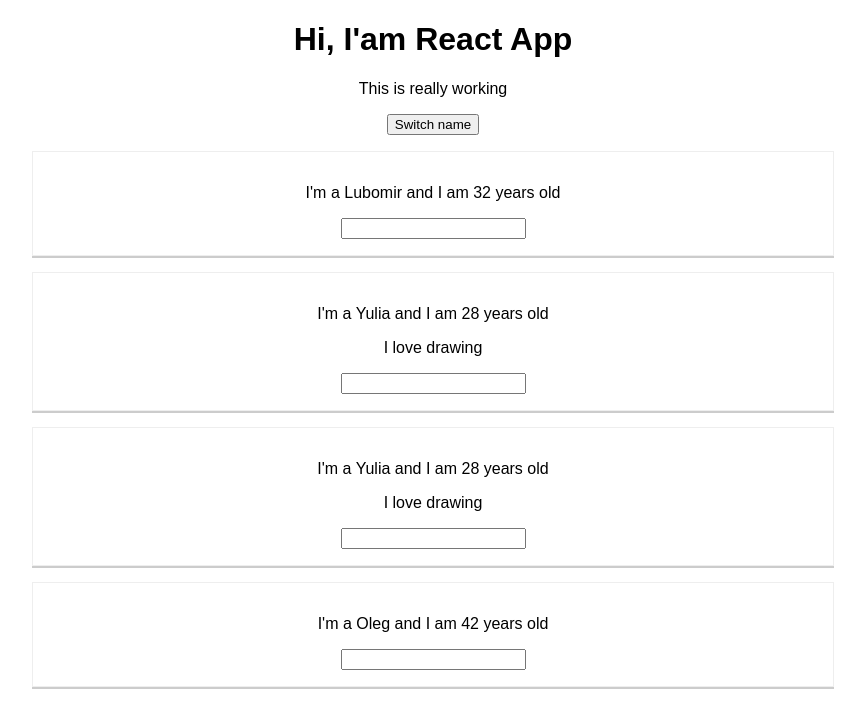
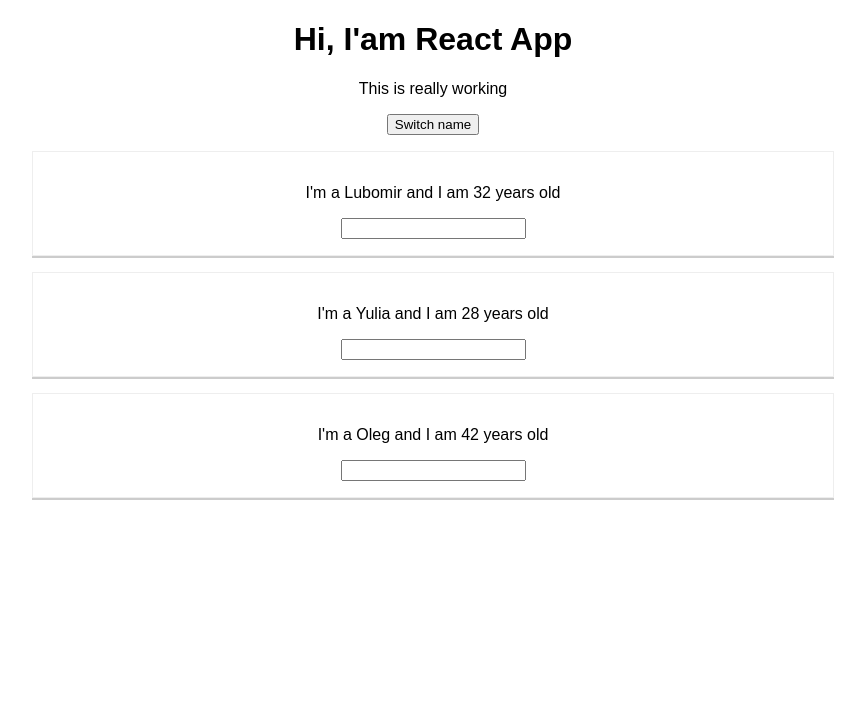
Before and after one commit to lubomirKavetskiy/udemy-course, a React (Create React App) app: page / in a window 1280 px wide. Both pictures are taken after a click on the button "Switch name". Shown: the top 728 px of the page, without its empty margins (207-1072 px from the left). Built offline with nearby package versions, Linux system fonts and the light colour scheme.

Commit message:
l-45: Output lists

```diff
--- a/src/App.js
+++ b/src/App.js
@@ -29,7 +29,7 @@ class App extends Component {
   nameChangeHendler = (event) => {
     this.setState({
       persons: [
-        {name: `Lubomir_2050`, age: 32},
+        {name: `Lubomir_2060`, age: 32},
         {name: event.target.value, age: 28},
         {name: `Oleg`, age: 64},
       ]
@@ -55,7 +55,7 @@ class App extends Component {
     if( this.state.showPersons ) {
       persons = (
         <div>
-          <Person
+          {/* <Person
             name = {this.state.persons[0].name}
             age = {this.state.persons[0].age}
             click = {this.switchNameHandler.bind(this, `Lubomir_2020`)}
@@ -69,12 +69,19 @@ class App extends Component {
           <Person
             name = {this.state.persons[1].name}
             age = {this.state.persons[1].age}>
-            <Drawing todo = "drawing"/>
+            <Drawing todo = "smiling"/>
           </Person>
           <Person
             name = {this.state.persons[2].name}
             age = {this.state.persons[2].age}
-          />
+          /> */}
+
+          {this.state.persons.map(person => {
+            return <Person
+              name={person.name}
+              age={person.age}
+            />
+          })}
         </div>
       );
     }
```
